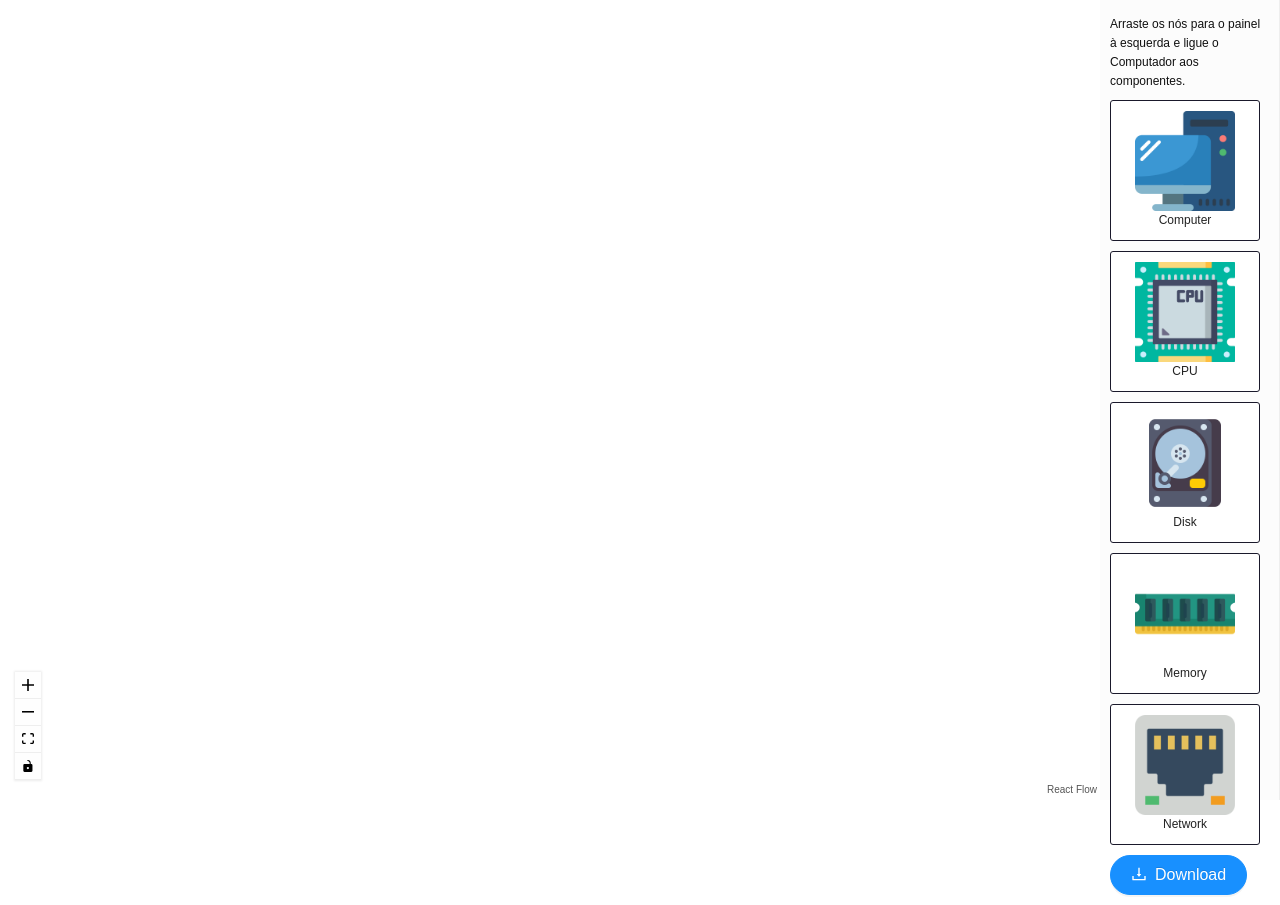
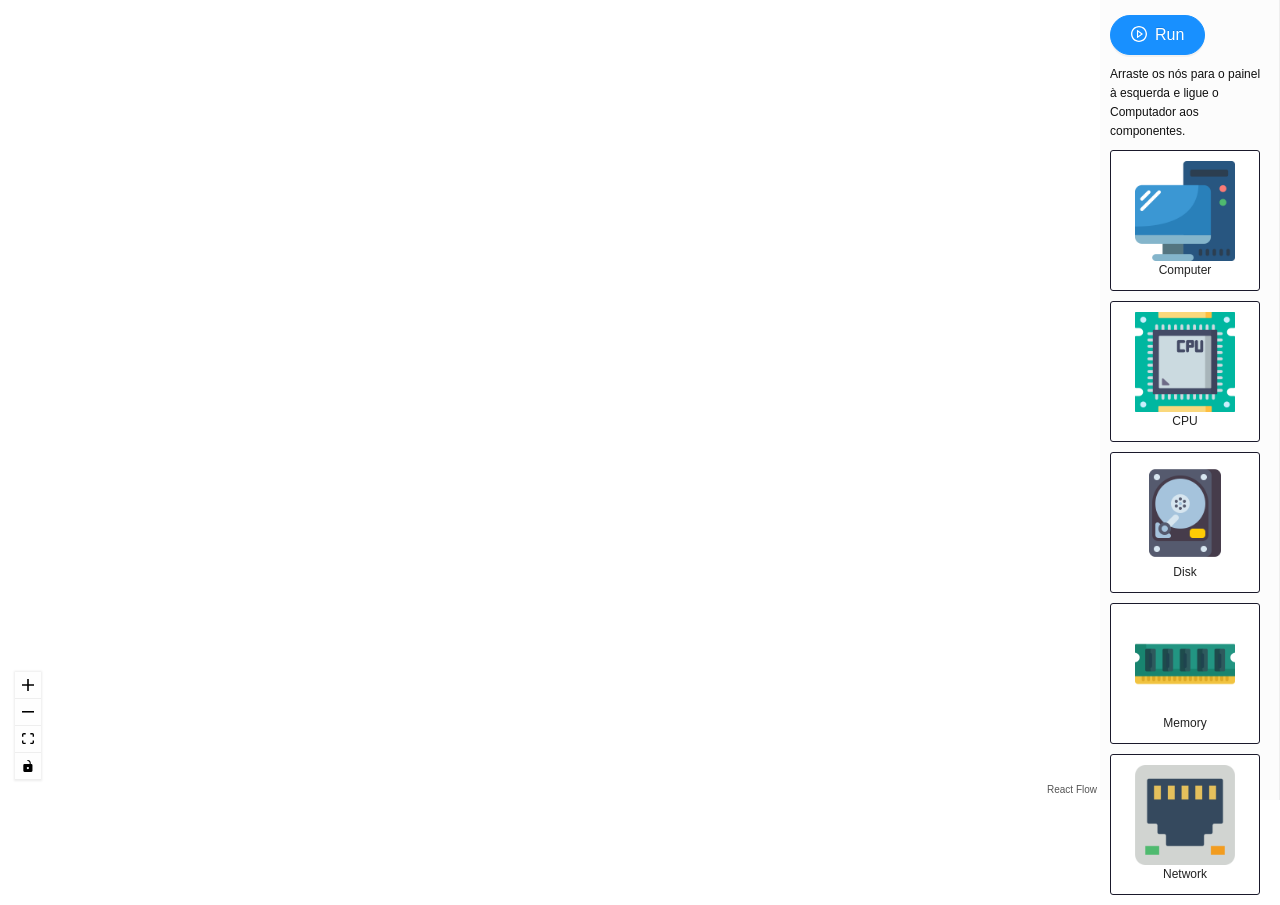
Before and after one commit to davidmanuelpe/ads, a React (Create React App) app: page / in a window 1280 px wide. Built offline with nearby package versions, Linux system fonts and the light colour scheme.

Commit message:
feat: show script in modal

```diff
--- a/src/DragNDrop/Sidebar.tsx
+++ b/src/DragNDrop/Sidebar.tsx
@@ -1,17 +1,19 @@
 import { Button } from 'antd';
 import React, { DragEvent } from 'react';
-import { DownloadOutlined } from '@ant-design/icons';
+import { PlayCircleOutlined } from '@ant-design/icons';
 
-import Generate from './file/generate'
 
 import computador from '../imagens/computador.png';
 import cpu from '../imagens/CPU.png';
 import disk from '../imagens/Disk.png';
 import memory from '../imagens/memory.png';
 import network from '../imagens/network.png';
+import generateExecute from './file/generate';
 
 interface ISidebarParams {
-  getAllElements: () => any
+  getAllElements: () => any,
+  setScriptModalData: any,
+  setShowScriptModal: any
 }
 
 const onDragStart = (event: DragEvent, nodeType: string) => {
@@ -19,17 +21,21 @@ const onDragStart = (event: DragEvent, nodeType: string) => {
   event.dataTransfer.effectAllowed = 'move';
 };
 
-const Sidebar = ({ getAllElements }: ISidebarParams) => {
+const Sidebar = ({ getAllElements, setScriptModalData, setShowScriptModal }: ISidebarParams) => {
 
-  const generateFile = () => {
+  const generateScript = () => {
     const elements = getAllElements()
-    Generate(elements)
+    const scripts = generateExecute(elements)
+    setScriptModalData(scripts)
+    setShowScriptModal(true)
   }
 
 
   return (
     <aside>
-
+      <Button onClick={() => generateScript()} type="primary" shape="round" icon={<PlayCircleOutlined />} size="large">
+        Run
+      </Button>
       <div className="description">Arraste os nós para o painel à esquerda e ligue o Computador aos componentes.</div>
       <div className="react-flow__node-default"
         onDragStart={(event: DragEvent) => onDragStart(event, 'computer')} draggable>
@@ -60,9 +66,6 @@ const Sidebar = ({ getAllElements }: ISidebarParams) => {
         <br></br>
         Network
       </div>
-      <Button onClick={() => generateFile()} type="primary" shape="round" icon={<DownloadOutlined />} size="large">
-        Download
-      </Button>
     </aside>
   );
 };
--- a/src/DragNDrop/file/generate.ts
+++ b/src/DragNDrop/file/generate.ts
@@ -1,4 +1,3 @@
-
 const generateExecute = (elements: string[]) => {
 
   let cpu: string = "cpu =`mpstat 1 1 | grep Average`", mem = "mem=`free | grep Mem`", disk = "disk=`df`", eth01 = "eth01=`cat /proc/net/dev | grep eth0`";
@@ -213,7 +212,7 @@ const generateExecute = (elements: string[]) => {
 
     resposta[i] = script;
   }
-  console.log(resposta)
+  return resposta
 }
 
 export default generateExecute;
--- a/src/DragNDrop/index.tsx
+++ b/src/DragNDrop/index.tsx
@@ -29,6 +29,7 @@ import network from '../imagens/network.png';
 import Sidebar from './Sidebar';
 
 import './dnd.css';
+import ShowScriptModal from './modals/scriptModal';
 
 const configs = {
   computer: {
@@ -103,9 +104,11 @@ const DnDFlow = () => {
   const [reactFlowInstance, setReactFlowInstance] = useState<OnLoadParams>();
   const [elements, setElements] = useState<Elements>([]);
   const [visible, setVisible] = useState<boolean>(false)
+  const [showScriptModal, setShowScriptModal] = useState<boolean>(false)
   const [fields, setFields] = useState<any>({})
   const [modalType, setModalType] = useState<string>('')
   const [modalNodeId, setModalNodeId] = useState<string>('')
+  const [modalScriptValues, setModalScriptValues] = useState<string[]>([])
 
   const onConnect = (params: Connection | Edge) => {
     const { source, target } = params
@@ -334,6 +337,11 @@ const DnDFlow = () => {
         fields={fields}
         type={modalType}
       />
+      <ShowScriptModal
+        visible={showScriptModal}
+        setVisible={setShowScriptModal}
+        data={modalScriptValues}
+      />
       <ReactFlowProvider>
         <div className="reactflow-wrapper">
           <ReactFlow
@@ -351,7 +359,7 @@ const DnDFlow = () => {
             <Controls />
           </ReactFlow>
         </div>
-        <Sidebar getAllElements={getAllElements} />
+        <Sidebar setShowScriptModal={setShowScriptModal} setScriptModalData={setModalScriptValues} getAllElements={getAllElements} />
       </ReactFlowProvider>
     </div>
   );
--- /dev/null
+++ b/src/DragNDrop/modals/scriptModal.tsx
@@ -0,0 +1,32 @@
+import React, { FC } from 'react';
+import {
+  Modal,
+  Button,
+} from 'antd';
+
+interface params {
+  visible: boolean,
+  setVisible: any,
+  data: string[],
+}
+
+const ShowScriptModal = ({ visible, setVisible, data }: params) => {
+  const handleCancel = () => setVisible(false)
+  console.log(data)
+  return (
+    <div>
+      <Modal
+        visible={visible}
+        title="Script"
+        onCancel={handleCancel}
+        width="70%"
+      >
+        {data.map(script =>
+          <p> {script}</p>
+        )}
+      </Modal>
+    </div>
+  );
+};
+
+export default ShowScriptModal;
```
Also changed, not shown: 1 other file (tests, documents, lock files or other folders).
